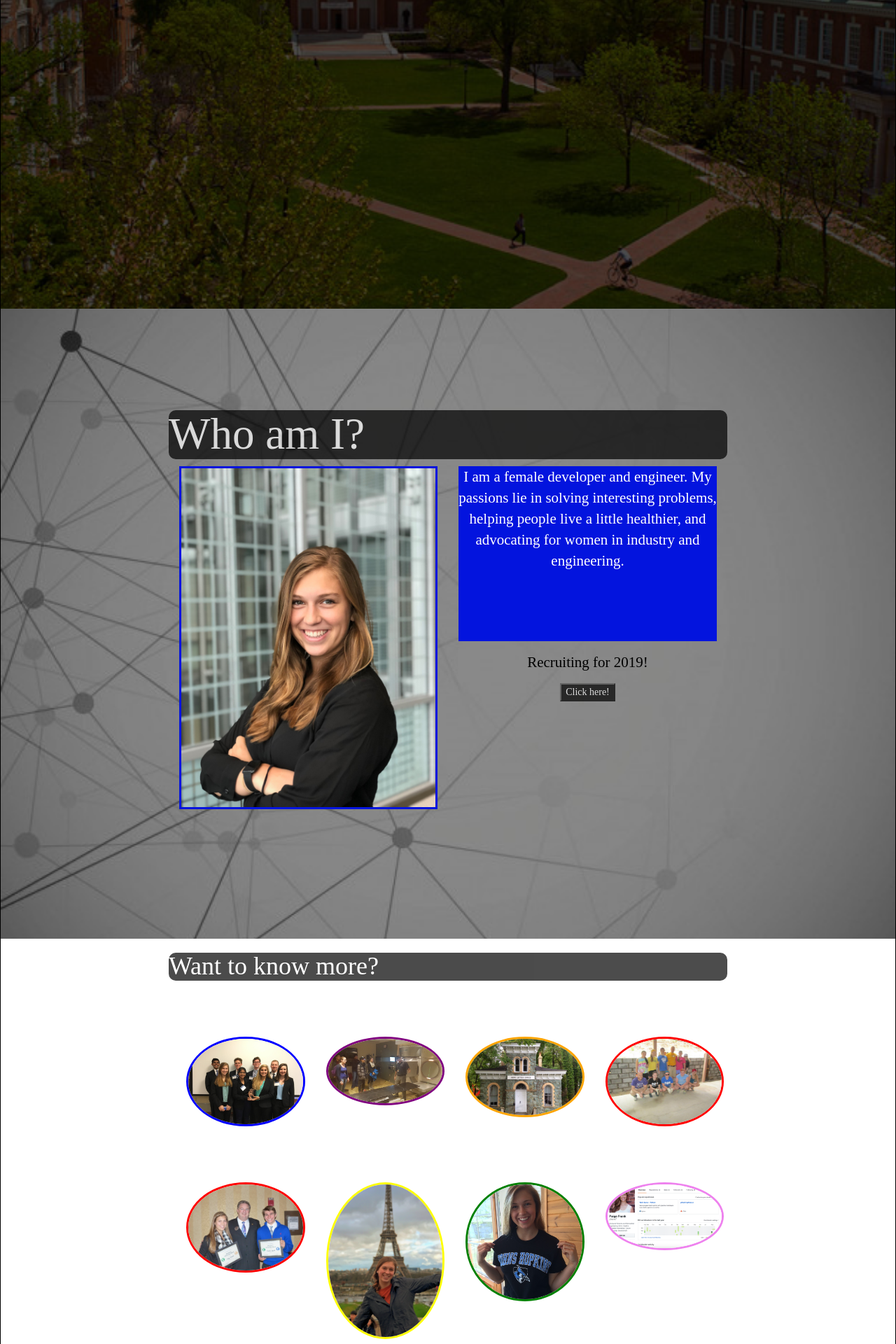
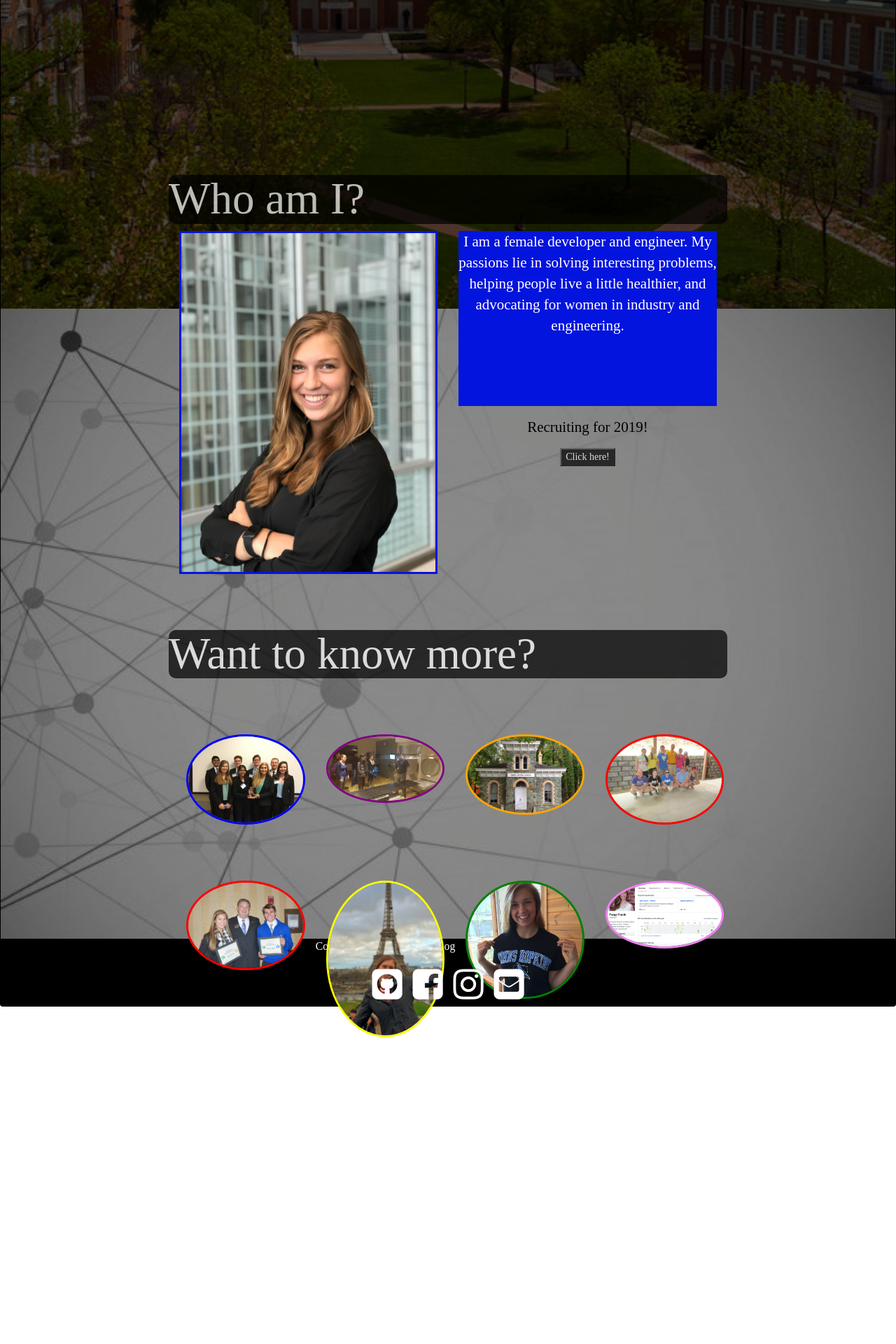
Before and after one commit to pfrank7/pfrank7.github.io, a Jekyll site: the page built from index.html, in a window 1280 px wide. Shown: the part 510-2430 px from the top of the page at 70% size. Built offline with Jekyll 4.4.1, drawn with Linux system fonts in a browser that asks for light colours; nearby versions of some CDN libraries; after the commit the page ends 2062 px from its top, so only the background shows below that.

Commit message:
Update index.html

```diff
--- a/index.html
+++ b/index.html
@@ -119,9 +119,6 @@
 					</form>
 				</div>
 			</div>
-		</div>
-	</section class = "jumbotron" >
-		<div class = "container">
 			<div class = "row" id = "margin" style = "margin-top:0px" >
 				<div class = "header" id = "header_font">
 					<h1 style = "color:white; background-color:black; border-radius:10px; opacity:.7;" > Want to know more? </h1>
```
